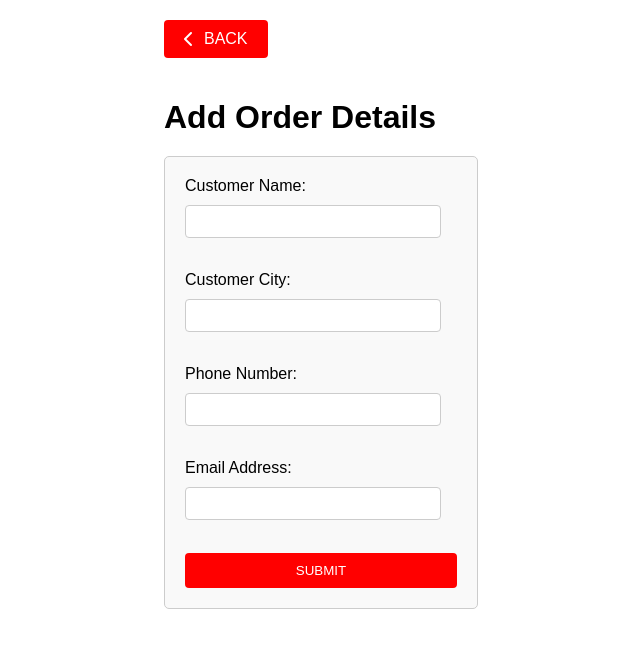
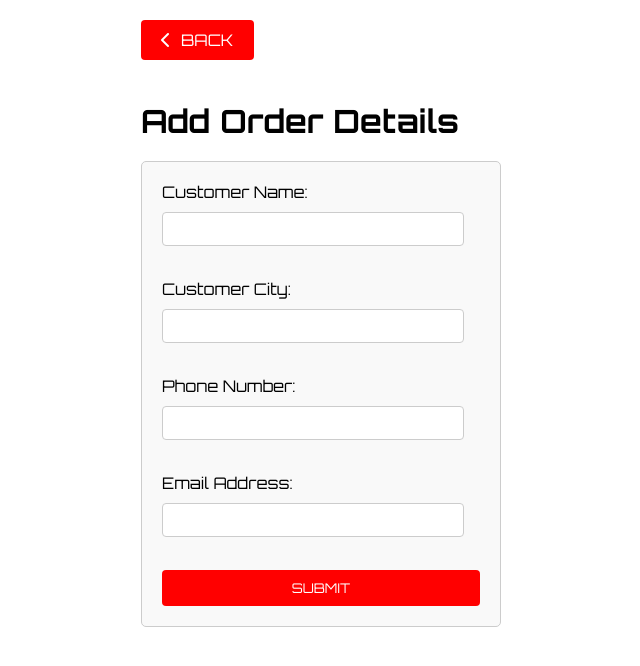
Before and after one commit to Riddlcal/OnlyImportsFlask, a Flask app: page /add_order_details in a window 1280 px wide. Shown: the top 666 px of the page, without its empty margins (340-980 px from the left). Run offline with Flask 3, Linux system fonts and the light colour scheme; some libraries are stand-ins or nearby versions.

Commit message:
Update add_order_details.html

```diff
--- a/templates/add_order_details.html
+++ b/templates/add_order_details.html
@@ -4,6 +4,10 @@
     <meta charset="UTF-8">
     <meta name="viewport" content="width=device-width, initial-scale=1.0">
     <title>Add Order Details</title>
+    <link rel="stylesheet" href="https://cdnjs.cloudflare.com/ajax/libs/font-awesome/6.5.2/css/all.min.css"/>
+    <link rel="preconnect" href="https://fonts.googleapis.com">
+    <link rel="preconnect" href="https://fonts.gstatic.com" crossorigin>
+    <link href="https://fonts.googleapis.com/css2?family=Orbitron:wght@400..900&display=swap" rel="stylesheet">
     <link rel="stylesheet" href="https://cdnjs.cloudflare.com/ajax/libs/font-awesome/6.5.2/css/all.min.css"/>
     <style>
         body {
```
